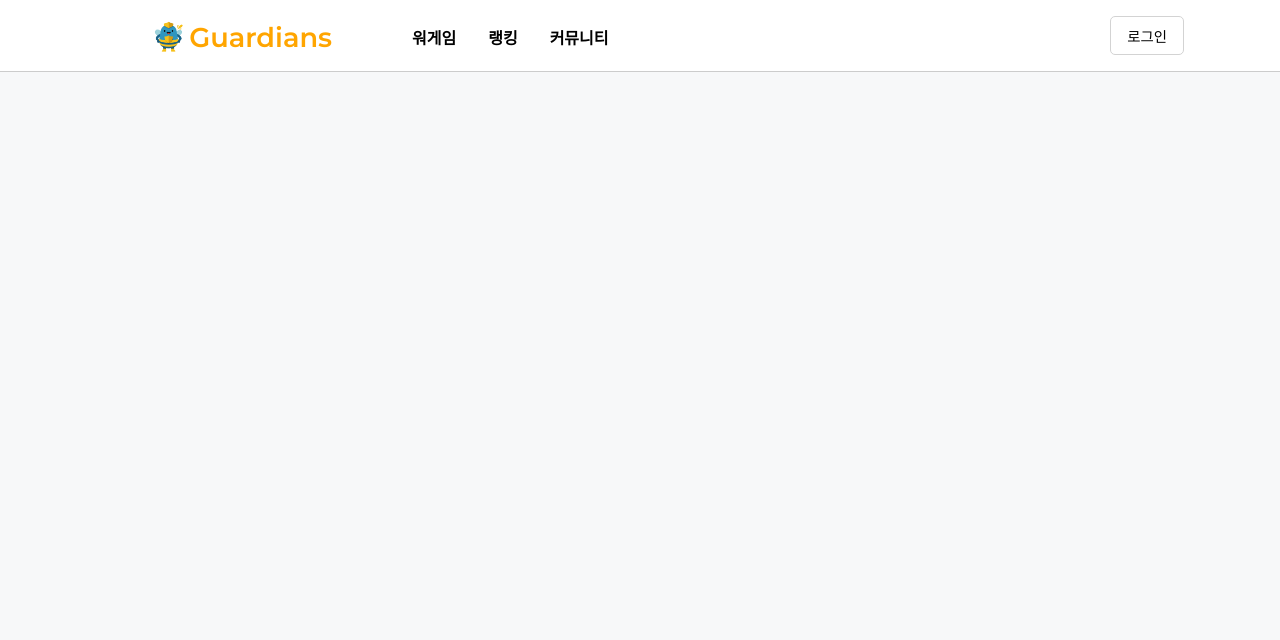
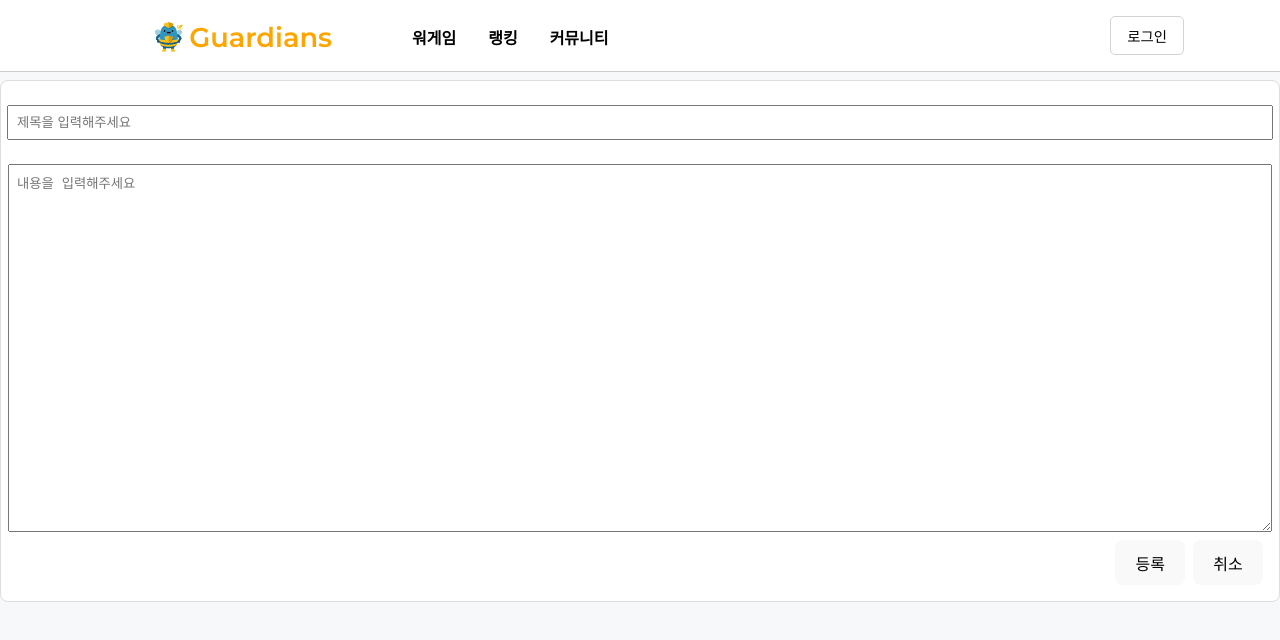
Before and after one commit to BeeGuardians/Guardians-frontend, a React (Vite) app in the folder guardians/: page /community/free/write in a window 1280 px wide. Shown: the top 640 px of the page. Built offline with nearby package versions, Linux system fonts and the light colour scheme; no server answers; a web font is replaced by a local one.

Commit message:
feat : add FreeBoard detail UI

```diff
--- a/guardians/src/App.tsx
+++ b/guardians/src/App.tsx
@@ -18,6 +18,8 @@ import Signup from "./pages/LoginPage/Signup.tsx";
 import { AuthProvider } from "./context/AuthContext.tsx";
 import PublicOnlyRoute from "./components/PublicOnlyRoute";
 import PrivateRoute from "./components/PrivateRoute";
+import BoardWrite from "./pages/community/BoardWrite.tsx";
+import FreeBoardDetailPage from "./pages/community/FreeBoardDetailPage.tsx";
 
 function App() {
     const location = useLocation();
@@ -82,6 +84,8 @@ function App() {
                     {/* ✅ 커뮤니티 */}
                     <Route path="/community" element={<CommunityPage />} />
                     <Route path="/community/free" element={<FreeBoardPage />} />
+                    <Route path="/community/free/write" element={<BoardWrite onClose={() => {}} />} />
+                    <Route path="/community/free/:id" element={<FreeBoardDetailPage />} />
                     <Route path="/community/qna" element={<QnaBoardPage />} />
                     <Route path="/community/study" element={<StudyBoardPage />} />
                     <Route path="/community/inquiry" element={<InquiryBoardPage />} />
--- /dev/null
+++ b/guardians/src/pages/community/BoardWrite.tsx
@@ -0,0 +1,60 @@
+import {useState} from "react";
+import {useNavigate} from "react-router-dom";
+
+interface BoardWriteProps {
+    onClose: () => void;
+}
+
+const BoardWrite = ({ onClose }: BoardWriteProps) => {
+    const [title, setTitle] = useState('');
+    const [content, setContent] = useState('');
+    const navigate = useNavigate();
+
+    const handleSubmit = () => {
+        alert(`제목: ${title}\n내용: ${content}`);
+        setTitle('');
+        setContent('');
+        onClose();
+    };
+
+    const handleCancel = () => {
+        navigate('/community/free'); // ✅ 취소 시 이 경로로 이동
+    };
+
+
+
+    return (
+        <div
+            style={{
+                padding: '1rem',
+                border: '1px solid #ddd',
+                borderRadius: '8px',
+                backgroundColor: '#fff',
+                display: 'flex',               // flexbox 사용
+                flexDirection: 'column',       // 세로 정렬
+                alignItems: 'center',          // 가로 중앙 정렬
+
+            }}
+        >
+            <input
+                type="text"
+                placeholder="제목을 입력해주세요"
+                value={title}
+                onChange={(e) => setTitle(e.target.value)}
+                style={{ width: '100%',marginTop:'0.5rem', marginBottom: '1.5rem', padding: '0.5rem' }}
+            />
+            <textarea
+                placeholder="내용을 입력해주세요"
+                value={content}
+                onChange={(e) => setContent(e.target.value)}
+                style={{ width: '100%', height: '350px', marginBottom: '0.5rem', padding: '0.5rem' }}
+            />
+            <div style={{ display: 'flex', justifyContent: 'flex-end', width: '100%' }}>
+                <button onClick={handleSubmit} style={{ marginRight: '0.5rem' }}>등록</button>
+                <button onClick={handleCancel}>취소</button>
+            </div>
+        </div>
+    );
+};
+
+export default BoardWrite;
--- /dev/null
+++ b/guardians/src/pages/community/FreeBoardDetailPage.tsx
@@ -0,0 +1,33 @@
+import { useParams, useNavigate } from 'react-router-dom';
+
+const FreeBoardDetailPage = () => {
+    const { id } = useParams<{ id: string }>();
+    const navigate = useNavigate();
+
+    // 더미 데이터 (나중에 API로 대체 가능)
+    const post = {
+        id,
+        title: `자유글 제목입니다 ${id}`,
+        author: '익명',
+        createdAt: '2024-04-30',
+        content: '여기에 게시글 내용을 불러옵니다...',
+        likes: 10,
+        views: 500,
+    };
+
+    return (
+        <div style={{ width: '70%', margin: '2rem auto', padding: '2rem', background: '#fff', border: '1px solid #ddd', borderRadius: '8px' }}>
+            <button onClick={() => navigate(-1)} style={{ marginBottom: '1rem' }}>← 뒤로가기</button>
+            <h2>{post.title}</h2>
+            <p>작성자: {post.author} | 작성일: {post.createdAt}</p>
+            <textarea
+                value={post.content}
+                readOnly
+                style={{ width: '100%', height: '200px', margin: '1rem 0', padding: '1rem', resize: 'none' }}
+            />
+            <p>❤️ {post.likes} | 👁️ {post.views}</p>
+        </div>
+    );
+};
+
+export default FreeBoardDetailPage;
--- a/guardians/src/pages/community/FreeBoardPage.tsx
+++ b/guardians/src/pages/community/FreeBoardPage.tsx
@@ -1,9 +1,12 @@
 import { useState } from "react";
 import Sidebar from "./components/Sidebar";
 import SearchBar from "./components/SearchBar";
+import {useNavigate} from "react-router-dom";
 
 
 const FreeBoardPage = () => {
+    const navigate = useNavigate();
+
     const dummyPosts = Array.from({ length: 47 }, (_, i) => ({
         id: i + 1,
         title: `자유글 제목입니다 ${i + 1}`,
@@ -21,9 +24,18 @@ const FreeBoardPage = () => {
         currentPage * postsPerPage
     );
 
+
     const handleRowClick = (id: number) => {
+        navigate(`/community/free/${id}`);
         console.log(`클릭된 게시글 ID: ${id}`);
     };
+
+    const handleWriteClick = () => {
+        navigate("/community/free/write"); // ✅ 글쓰기 페이지로 이동
+    };
+
+
+
 
     return (
         <div style={{ width: "90%", marginTop: "1.5rem", display: "flex", gap: "3.5rem", padding: "1rem" }}>
@@ -60,7 +72,7 @@ const FreeBoardPage = () => {
                             marginRight: "0.5rem",
                             width: "10%"
                         }}
-                        onClick={() => alert("글쓰기 클릭!")}
+                        onClick={handleWriteClick}
                     >
                         글쓰기
                     </button>
```
